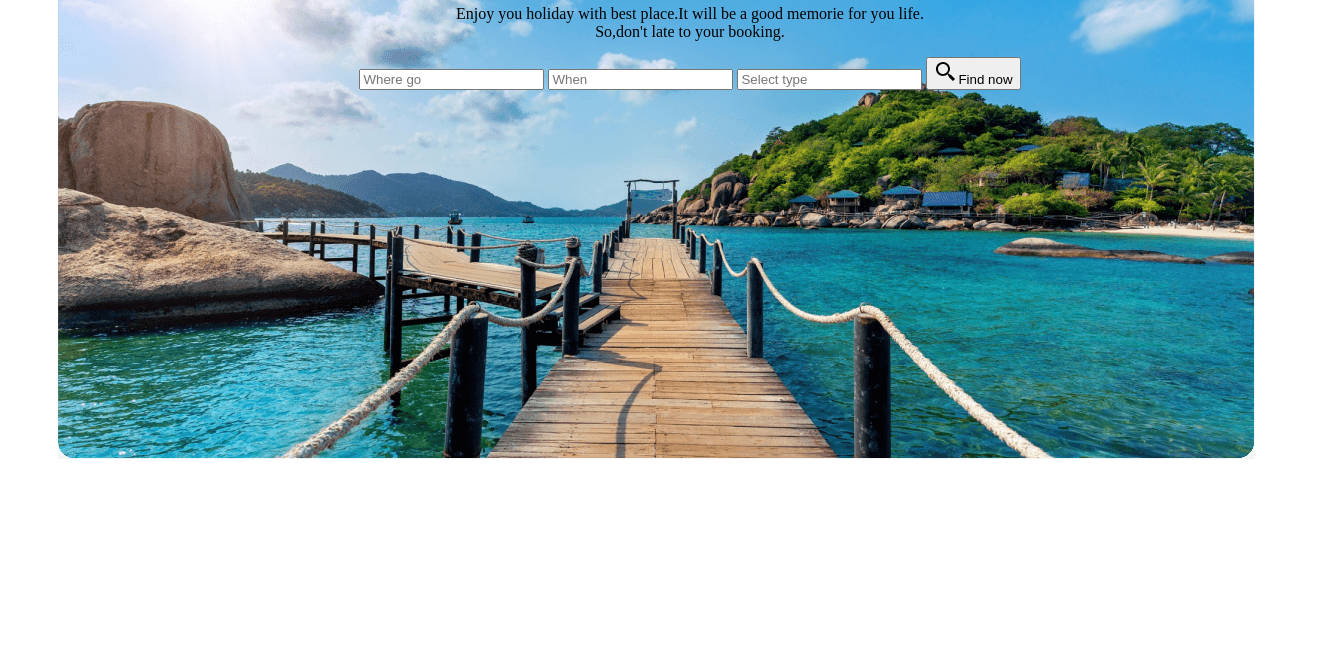
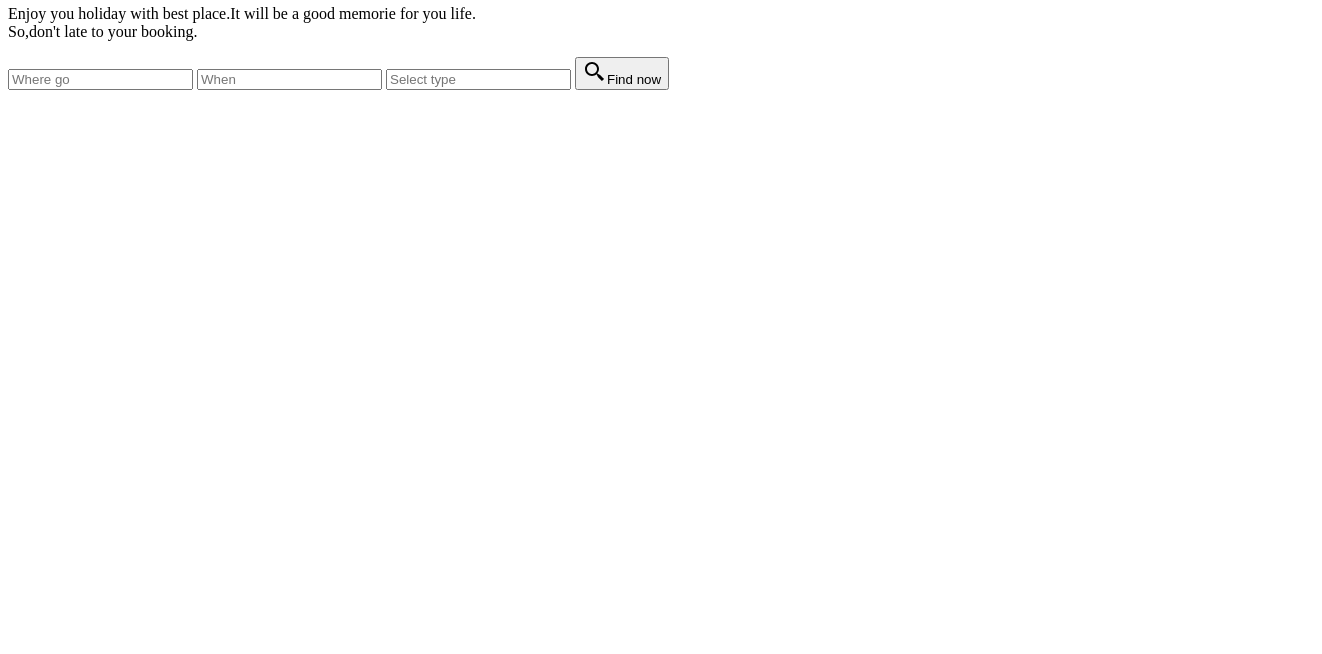
Before and after one commit to BorshaDevi/New-travel-project, a plain HTML site: page index.html in a window 1280 px wide. Shown: the part 146-800 px from the top of the page, 1322 px wide, since content can reach past the window. Drawn offline with Linux system fonts and the light colour scheme.

Commit message:
add text

```diff
--- a/index.html
+++ b/index.html
@@ -29,6 +29,7 @@
         </nav>
         <!-- title end -->
         <nav class="banner-container">
+            <div class="banner-content">
             <div class="banner-title">
                 <h1>Explore Your Travel</h1>
             </div>
@@ -36,11 +37,12 @@
                 <p>Enjoy you holiday with best place.It will be a good memorie for you life.<br>So,don't late to your booking.</p>
             </div>
             <div class="banner-menu">
-                <input id="ban-me-text" type="text" placeholder="Where go">
-                <input id="b" type="text" placeholder="When">
-                <input type="text" placeholder="Select type">
-                <button><img class="btn-img" src="Images/search-alt-2-regular-24.png">Find now</button>
+                <input class="input-size" type="text" placeholder="Where go">
+                <input class="input-size" type="text" placeholder="When">
+                <input class="input-size" type="text" placeholder="Select type">
+                <button class="input-size" id="input-sicol" ><img class="btn-img" src="Images/search-alt-2-regular-24.png">Find now</button>
             </div>
+        </div>
         </nav>
     </header>
     <main>
--- a/styles/index.css
+++ b/styles/index.css
@@ -45,7 +45,7 @@ span{
 
 
 
-.banner-container{
+/* .banner-container{
     margin: 0 auto;
     background-image: url('../Images/Group\ 13\ \(1\)\ \(1\).png');
     background-repeat: no-repeat;
@@ -55,20 +55,48 @@ span{
     justify-content: center;
     align-items: center;
     margin-left: 50px;
+    padding:20px;
+}
+.banner-content{
+   padding:50px;
 }
 .banner-menu{
 
+
+}
+.banner-title{
+    font-family:'Times New Roman', Times, serif;
+    font-size: 40px;
+    color:var(--primary-color);
+
+}
+.banner-descrafation{
+    color:var(--primary-color);
+    opacity: 0.7;
+
 }
 .btn-img{
-
+  height: 15px;
 }
-
+.input-size{
+    width:150px;
+    height: 40px;
+    border-radius: 5px;
+    border:none;
+    outline: none;
+    margin-left: 15px;
+    background-color:rgb(253, 253, 253);
+}
+  #input-sicol{
+    background-color: orangered;
+  } */
 
  /* mobile screen */
 @media screen and (max-width:600px) {
-    .title-link ul{
+    .title-link ul {
         flex-direction: column;
       }
+
 
 }
 @media screen and (min-width:600px) (max-width:992px){
```
